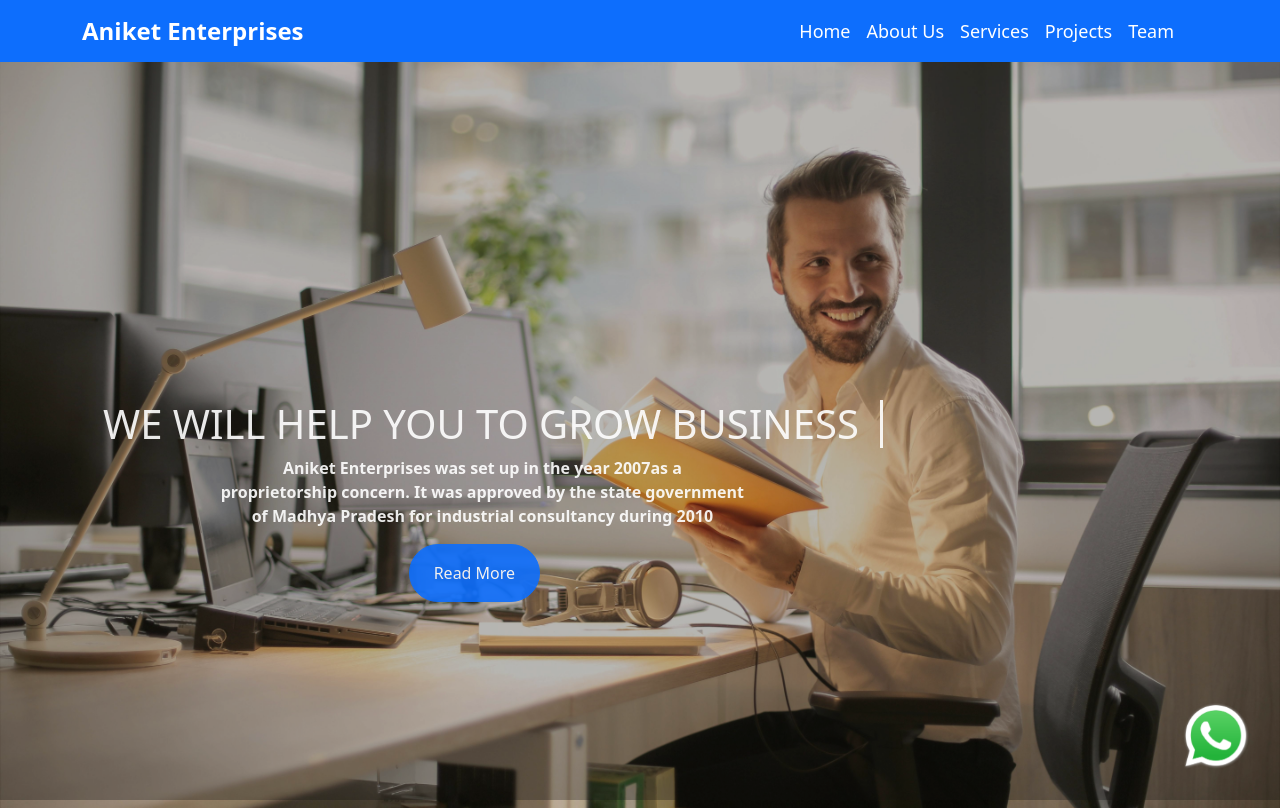
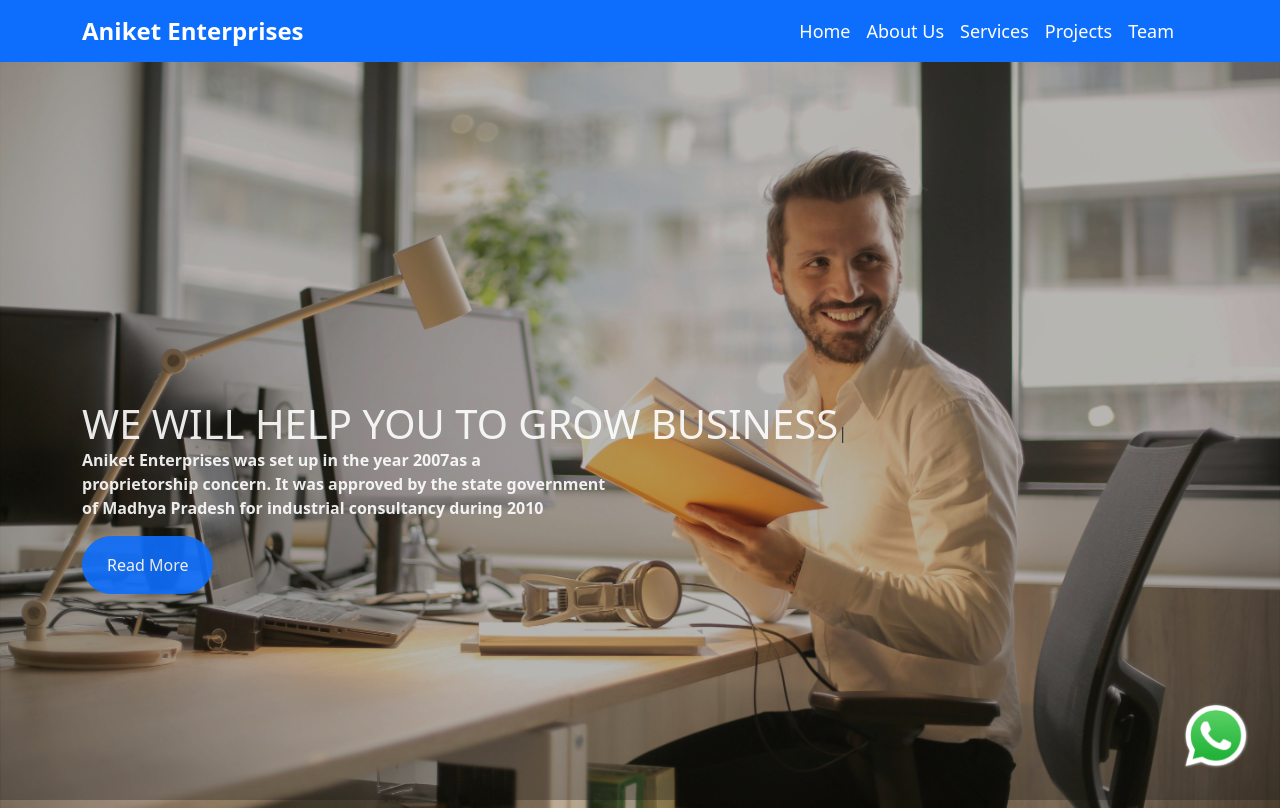
Before and after one commit to anujnema5/aniket-enterprise, a React (Vite) app in the folder client/: page / in a window 1280 px wide. Shown: the top 810 px of the page. Built offline with nearby package versions, Linux system fonts and the light colour scheme.

Commit message:
some animation changes in home

```diff
--- a/client/package.json
+++ b/client/package.json
@@ -17,7 +17,8 @@
     "bootstrap": "^5.3.2",
     "react": "^18.2.0",
     "react-dom": "^18.2.0",
-    "react-router-dom": "^6.21.1"
+    "react-router-dom": "^6.21.1",
+    "typewriter-effect": "^2.21.0"
   },
   "devDependencies": {
     "@types/react": "^18.2.66",
--- a/client/src/App.jsx
+++ b/client/src/App.jsx
@@ -16,13 +16,16 @@ function App() {
       <BrowserRouter>
         <header>
           <Nav />
-          <Routes>
-            <Route path="/" element={<Home />}></Route>
-            <Route path="/#team" element={<Home />}></Route>
-            <Route path="/projects" element={<Project />}></Route>
-          </Routes>
-       <Whatsapp />
         </header>
+        <main>
+        <Routes>
+          <Route path="/" element={<Home />}></Route>
+          <Route path="/#team" element={<Home />}></Route>
+          <Route path="/projects" element={<Project />}></Route>
+        </Routes>
+        <Whatsapp />
+        </main>
+
         <footer>
           <Footer />
         </footer>
--- a/client/src/components/content/About.jsx
+++ b/client/src/components/content/About.jsx
@@ -7,7 +7,7 @@ import {
 
 function About() {
   return (
-    <div className="container about-container" id="about">
+    <div className="container about-container">
       <div className="row">
         <div className="col-lg-6 text-center">
           <img className="about-img img-fluid" src={whatDo} alt="" />
--- a/client/src/components/content/Home.jsx
+++ b/client/src/components/content/Home.jsx
@@ -5,27 +5,39 @@ import About from "./About";
 import Contact from "./Contact";
 import Team from "./Team";
 import Services from "./Services";
+import Typewriter from "typewriter-effect";
+
 function Home() {
   return (
     <>
-      <section>
+      <section >
         <div className={`mt-5 ${style.containerBg}`}>
           <div className={`container `}>
             <div className={`row ${style.heroText}`}>
-              <div className="col-12 d-flex justify-content-start">
-                <div className="text-center">
-                  <h1 className={`text-uppercase text-white ${style.typeWriterEffect}`} >
+              <div className="col-12 d-flex justify-content-start ">
+                <div className="">
+                  {/* <h1 className={`text-uppercase text-white ${style.typeWriterEffect}`} >
                     We will help
                     you to grow business
-                  </h1>
+                  </h1> */}
+
+                  <Typewriter
+                    options={{
+                      strings: ["We will help you to grow business"],
+                      autoStart: true,
+                      loop: true,
+                      wrapperClassName:"text-uppercase text-white h1",
+                      cursorClassName: "w-50 h-50"
+                    }}
+                  />
                   <p className="text-white fw-bold">
                     Aniket Enterprises was set up in the year 2007as a <br />
                     proprietorship concern. It was approved by the state
-                    government <br />of Madhya Pradesh for industrial consultancy
-                    during 2010
+                    government <br />
+                    of Madhya Pradesh for industrial consultancy during 2010
                   </p>
                   <a
-                    href="#about"
+                    href="/#aboutUs"
                     className="btn btn-primary py-sm-3 px-sm-4 rounded-pill me-3 animated slideInLeft"
                   >
                     Read More
@@ -37,10 +49,9 @@ function Home() {
         </div>
       </section>
       <About />
-      <Services/>
-        <Team />
-        <Contact />
-
+      <Services />
+      <Team />
+      <Contact />
     </>
   );
 }
--- a/client/src/components/content/Home.module.css
+++ b/client/src/components/content/Home.module.css
@@ -6,8 +6,16 @@
     background-size: cover;
     background-position: center;
     background-repeat: no-repeat;
+    animation: fadeIn 3s ease-in-out;
 
-
+}
+@keyframes fadeIn {
+    0% {
+        opacity: 0;
+    }
+    100% {
+        opacity: 1;
+    }
 }
 .containerBg::before {
     content: '';
@@ -32,10 +40,11 @@
 }
 .typeWriterEffect{
     width: 35ch;
-  animation: typing 2s steps(22), blink .5s step-end infinite alternate;
+  animation: typing 4s steps(22), blink .5s step-end infinite alternate;
   white-space: nowrap;
   overflow: hidden;
   border-right: 3px solid;
+
 }
 @keyframes typing {
     from {
--- a/client/src/components/content/Services.jsx
+++ b/client/src/components/content/Services.jsx
@@ -16,7 +16,7 @@ function Services() {
   return (
     <div>
      <section id='services'>
-      <div className="container">
+      <div className="container mt-4">
       <div className="row text-center">
         <h3 className="card-heading text-center">
           <span className="about-text text-primary">
```
Also changed, not shown: 1 other file (tests, documents, lock files or other folders).
